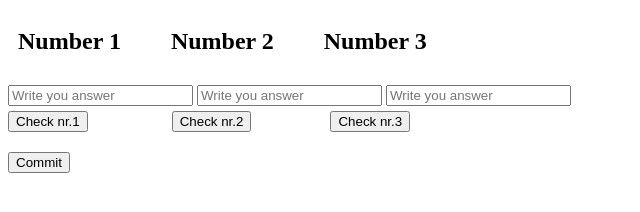
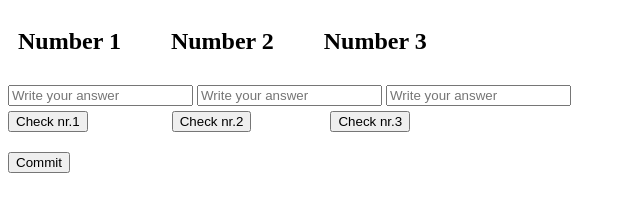
Before and after one commit to Zaracki/Three-number-challenge, a plain HTML site: page index.html in a window 1280 px wide. Shown: the full height of the page, 0-640 px from the left. Drawn offline with Linux system fonts and the light colour scheme.

Commit message:
Update index.html

```diff
--- a/index.html
+++ b/index.html
@@ -14,9 +14,9 @@
       <h2 id="number-three" style="margin-left: 50px;">Number 3</h2>
     </div>
         <div style="margin-top: 10px;">
-      <input id="text-one" type="text" placeholder="Write you answer">
-      <input id="text-two" type="text" placeholder="Write you answer">
-      <input id="text-three" type="text" placeholder="Write you answer">
+      <input id="text-one" type="text" placeholder="Write your answer">
+      <input id="text-two" type="text" placeholder="Write your answer">
+      <input id="text-three" type="text" placeholder="Write your answer">
     </div>
     <div style="margin-top: 5px ;">
       <button id="button-one">Check nr.1</button>
```
